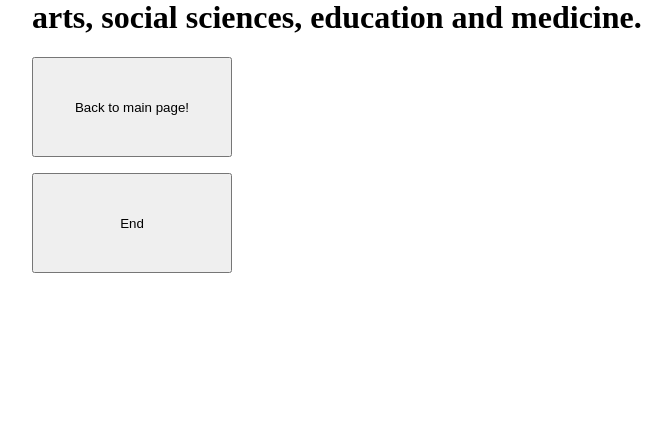
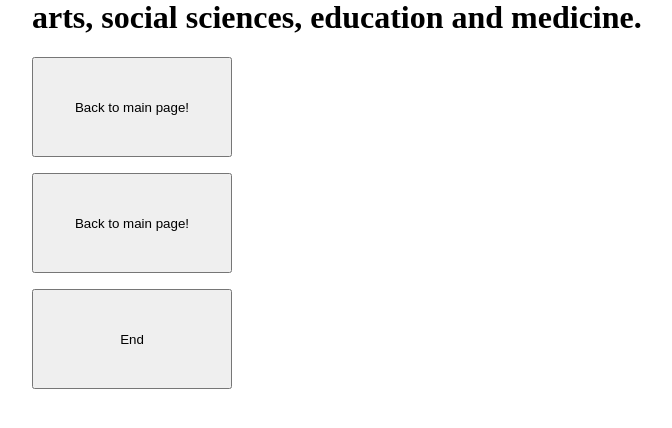
Before and after one commit to Nikkijjj/rpa-Feb-19-2024, a Flask app: page /text_ntu in a window 1280 px wide. Shown: the part 157-585 px from the top of the page, without its empty margins (292-964 px from the left). Run offline with Flask 3, Linux system fonts and the light colour scheme.

Commit message:
Update text_ntu.html

```diff
--- a/templates/text_ntu.html
+++ b/templates/text_ntu.html
@@ -11,6 +11,11 @@
 <form action="/main" method="post">
         <input type = "submit" value="Back to main page!" style="width:200px;height:100px;">
 </form>
+
+<form action="/main" method="post">
+        <input type = "submit" value="Back to main page!" style="width:200px;height:100px;">
+</form>
+
 <form action="/end" method="post">
     <input type = "submit" value="End" style="width:200px;height:100px;">
 </form>
```
